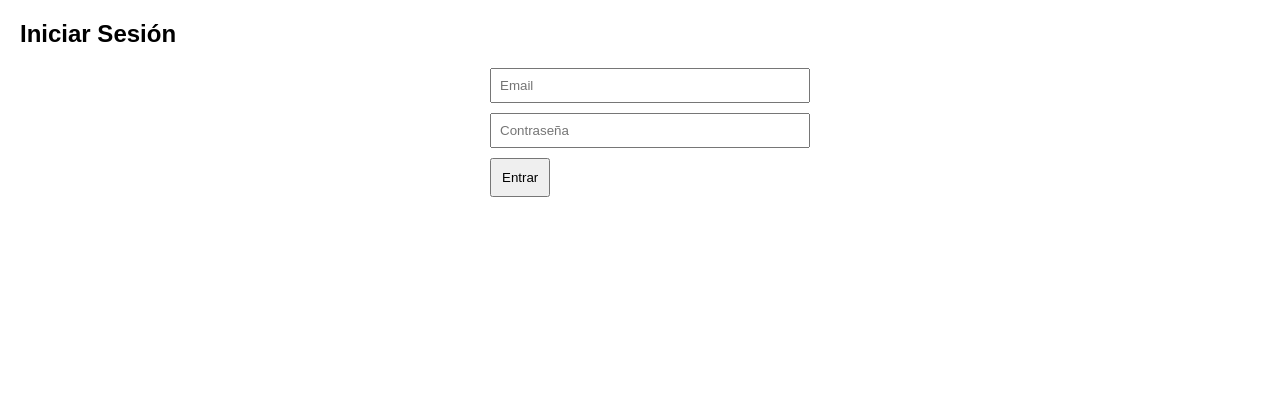
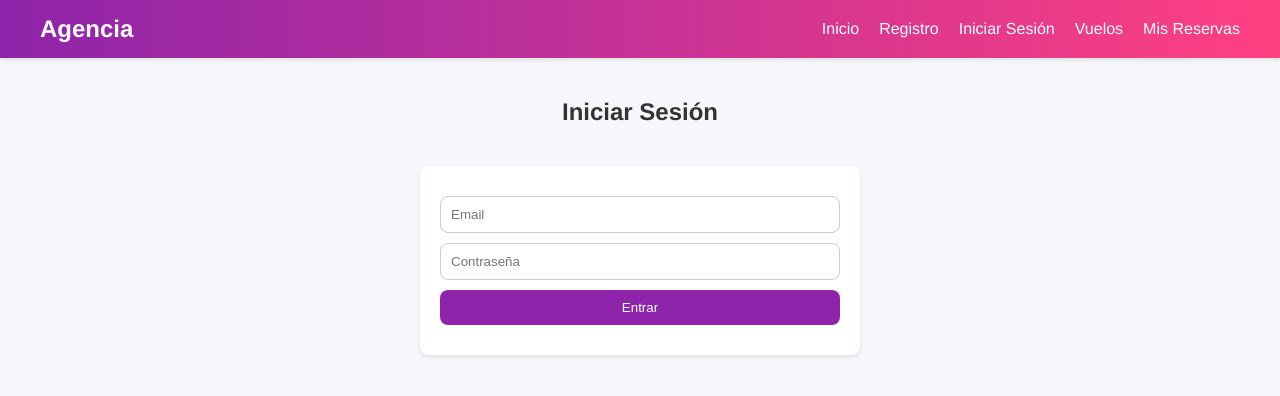
Before and after one commit to ErickCM14/agencia, a plain HTML site: page frontend/login.html in a window 1280 px wide. Drawn offline with Linux system fonts and the light colour scheme.

Commit message:
feat: modernize booking design

```diff
--- a/frontend/login.html
+++ b/frontend/login.html
@@ -6,12 +6,24 @@
   <link rel="stylesheet" href="styles.css">
 </head>
 <body>
+  <header class="navbar">
+    <div class="logo">Agencia</div>
+    <nav>
+      <a href="index.html">Inicio</a>
+      <a href="register.html">Registro</a>
+      <a href="login.html">Iniciar Sesión</a>
+      <a href="flights.html">Vuelos</a>
+      <a href="reservations.html">Mis Reservas</a>
+    </nav>
+  </header>
+  <div class="container">
     <h2>Iniciar Sesión</h2>
     <form id="loginForm">
       <input type="email" id="email" placeholder="Email" required>
       <input type="password" id="password" placeholder="Contraseña" required>
       <button type="submit">Entrar</button>
     </form>
+  </div>
   <script src="js/auth.js"></script>
 </body>
 </html>
--- a/frontend/styles.css
+++ b/frontend/styles.css
@@ -1,5 +1,147 @@
-body { font-family: Arial, sans-serif; margin: 20px; }
-form { max-width: 300px; margin: auto; }
-input { display: block; margin: 10px 0; padding: 8px; width: 100%; }
-button { padding: 10px; }
-nav a { margin-right: 10px; }
+/* Estilos inspirados en agencias modernas */
+
+:root {
+  --primary-color: #8e24aa;
+  --primary-hover: #6a1b9a;
+  --accent-color: #ff4081;
+  --accent-hover: #e91e63;
+  --background-color: #f5f7fa;
+  --text-color: #333;
+  --border-radius: 8px;
+}
+
+body {
+  font-family: 'Helvetica Neue', Arial, sans-serif;
+  margin: 0;
+  background-color: var(--background-color);
+  color: var(--text-color);
+}
+
+
+h1,
+h2 {
+  text-align: center;
+  margin-top: 40px;
+}
+
+.navbar {
+  background: linear-gradient(90deg, var(--primary-color), var(--accent-color));
+  padding: 15px 40px;
+  display: flex;
+  align-items: center;
+  justify-content: space-between;
+  box-shadow: 0 2px 4px rgba(0, 0, 0, 0.1);
+}
+
+.logo {
+  font-size: 1.5rem;
+  font-weight: bold;
+  color: #fff;
+}
+
+.navbar nav {
+  display: flex;
+  gap: 20px;
+}
+
+.navbar a {
+  color: #fff;
+  text-decoration: none;
+  font-weight: 500;
+  position: relative;
+  padding: 4px 0;
+}
+
+.navbar a::after {
+  content: '';
+  position: absolute;
+  left: 0;
+  bottom: -3px;
+  width: 0;
+  height: 2px;
+  background: #fff;
+  transition: width 0.3s ease;
+}
+
+.navbar a:hover::after {
+  width: 100%;
+}
+
+.hero {
+  background: linear-gradient(135deg, var(--primary-color), var(--accent-color));
+  color: #fff;
+  text-align: center;
+  padding: 80px 20px;
+}
+
+.hero h1 {
+  font-size: 2.5rem;
+  margin: 0 0 20px;
+}
+
+.cta {
+  display: inline-block;
+  background: var(--accent-color);
+  color: #fff;
+  padding: 12px 30px;
+  border-radius: var(--border-radius);
+  text-decoration: none;
+  font-weight: bold;
+  box-shadow: 0 4px 6px rgba(0, 0, 0, 0.1);
+  transition: background 0.3s ease;
+}
+
+.cta:hover {
+  background: var(--accent-hover);
+}
+
+.container {
+  max-width: 900px;
+  margin: 40px auto;
+  padding: 0 20px;
+}
+
+ul {
+  list-style: none;
+  padding: 0;
+}
+
+ul li {
+  background: #fff;
+  margin-bottom: 15px;
+  padding: 20px;
+  border-radius: var(--border-radius);
+  box-shadow: 0 2px 4px rgba(0, 0, 0, 0.1);
+}
+
+form {
+  max-width: 400px;
+  margin: 40px auto;
+  background: #fff;
+  padding: 20px;
+  border-radius: var(--border-radius);
+  box-shadow: 0 2px 4px rgba(0, 0, 0, 0.1);
+}
+
+input,
+button {
+  display: block;
+  width: 100%;
+  padding: 10px;
+  margin: 10px 0;
+  border: 1px solid #ccc;
+  border-radius: var(--border-radius);
+  box-sizing: border-box;
+}
+
+button {
+  background-color: var(--primary-color);
+  color: #fff;
+  border: none;
+  cursor: pointer;
+  transition: background-color 0.3s ease;
+}
+
+button:hover {
+  background-color: var(--primary-hover);
+}
```
Also changed, not shown: frontend/flights.html (+14 -2 lines), frontend/index.html (+8 -1 lines), frontend/register.html (+12 -0 lines), frontend/reservations.html (+14 -2 lines). Lines whose indentation alone changed are shown as unchanged.
